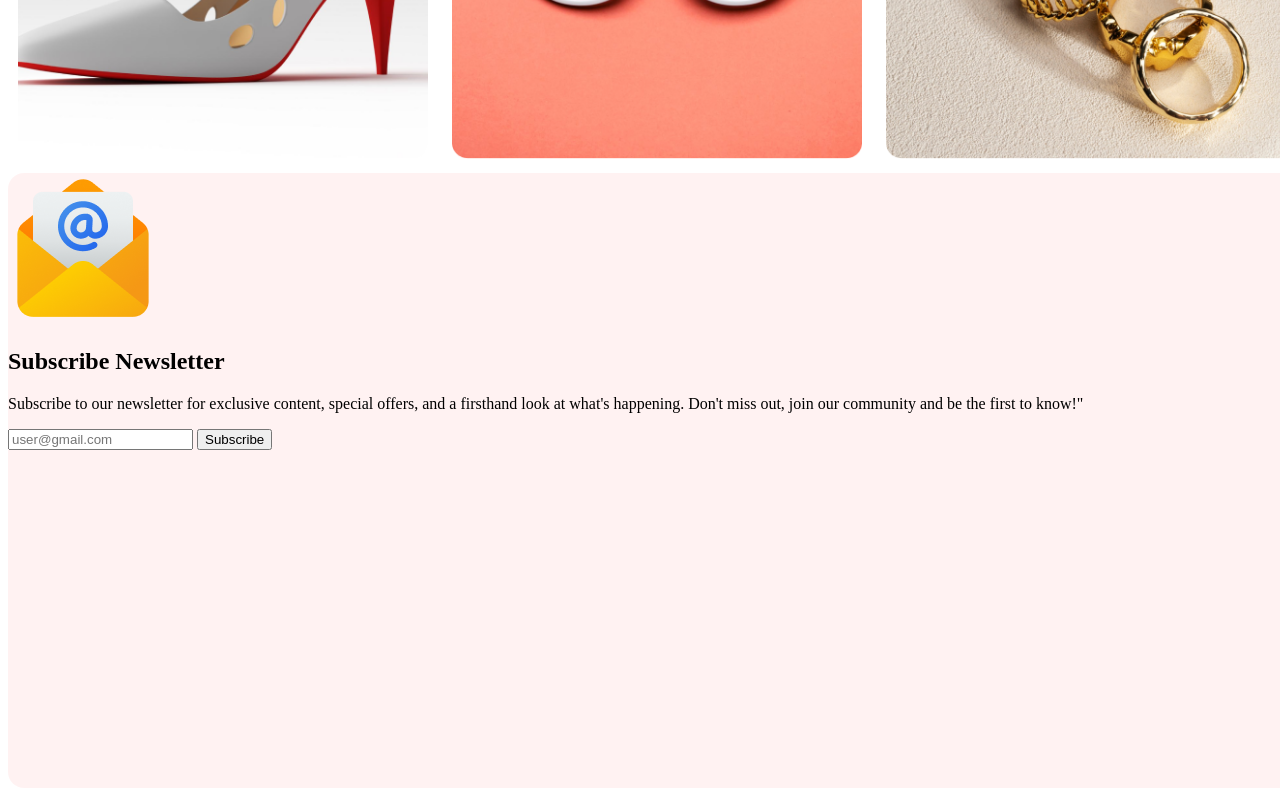
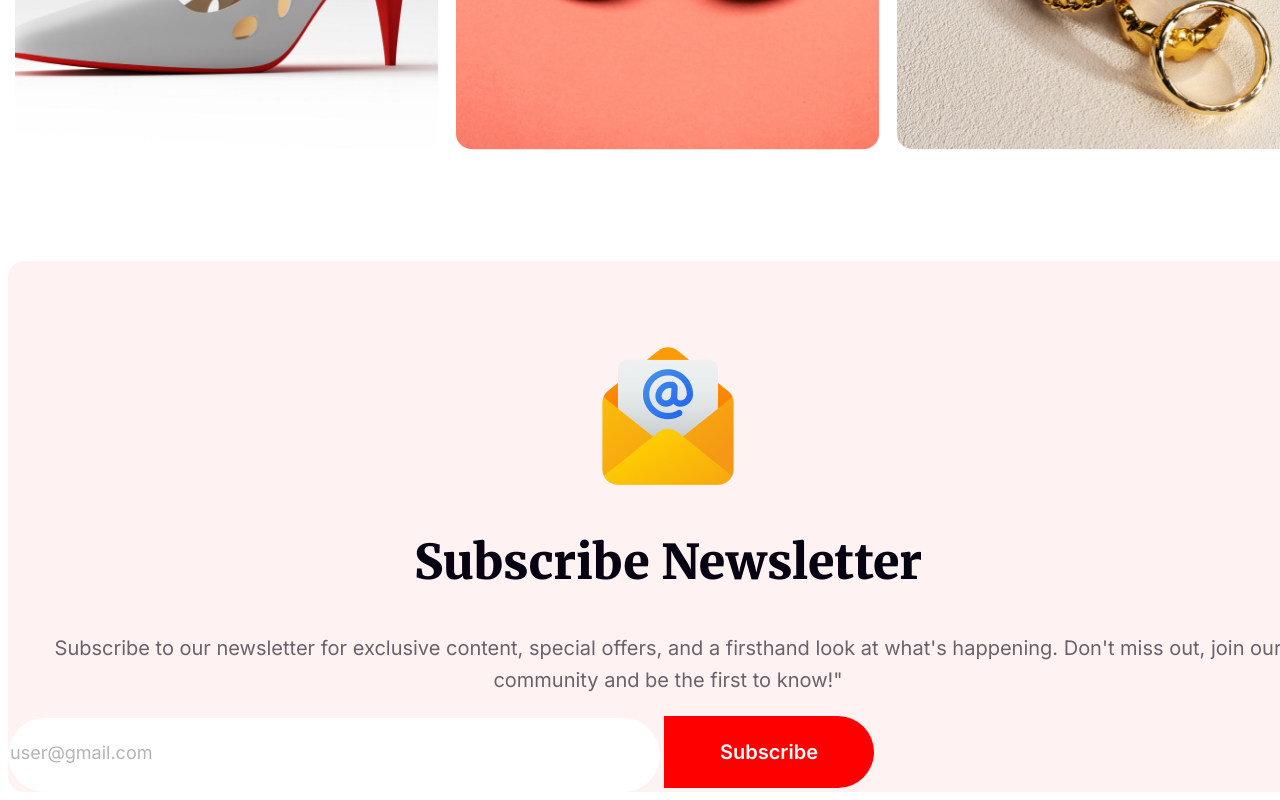
Before and after one commit to imtamjidhossen/new-year-new-mission, a plain HTML site: page index.html in a window 1280 px wide. Shown: the part 4578-5378 px from the top of the page. Drawn offline with Linux system fonts and the light colour scheme.

Commit message:
newslatter added

```diff
--- a/style.css
+++ b/style.css
@@ -323,8 +323,8 @@ section{
 }
 
 .portfolio-img img {
-    padding: 10px;
-    width: 410px;
+    padding: 7px;
+    width: 423px;
     height: 430px;
 }
 /* Portfolio area end */
@@ -332,12 +332,69 @@ section{
 /* Newsletter area start */
 
 .news-latter{
-    height: 615px;
+
     margin: auto;
     border-radius: 16px;
     background: rgba(255, 0, 0, 0.05);
+    display: flex;
+    justify-content: center;
+    margin-top: 100px;
 }
 .nweslatter-disc img{
     margin: auto;
+    display: flex;
+    margin-top: 80px;
 }
+.nweslatter-disc h1{
+    color: #070211;
+    text-align: center;
+    font-family: Merriweather;
+    font-size: 48px;
+    font-style: normal;
+    font-weight: 900;
+    line-height: normal;
+    text-transform: capitalize;
+}
+.nweslatter-disc p{
+    color: rgba(7, 2, 17, 0.60);
+    text-align: center;
+    font-family: Inter;
+    font-size: 20px;
+    font-style: normal;
+    font-weight: 400;
+    line-height: 32px;
+}
+.nweslatter-disc input{
+    width: 648px;
+    height: 72px;
+    border-radius: 50px;
+    background: #FFF;
+    border: none;
+    text-align: center;
+}
+.nweslatter-disc input::placeholder {
+    color: rgba(7, 2, 17, 0.30);
+    text-align: left;
+    font-family: Inter;
+    font-size: 18px;font-style: normal;
+    font-weight: 400;
+    line-height: normal;
+    margin-left: 20px !important;
+}
+.nweslatter-disc button{
+    width: 210px;
+    height: 72px;
+    border-radius: 0px 50px 50px 0px;
+    background: #F00;
+    color: #FFF;
+    text-align: center;
+    font-family: Inter;
+    font-size: 20px;
+    font-style: normal;
+    font-weight: 600;
+    line-height: normal;
+    text-transform: capitalize;
+    border: none;
+}
+
 /* Newsletter area end */
```
